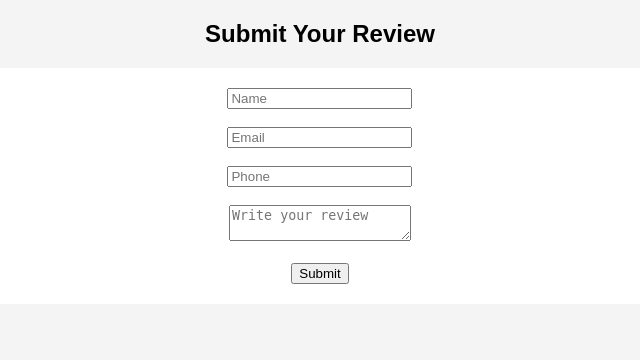
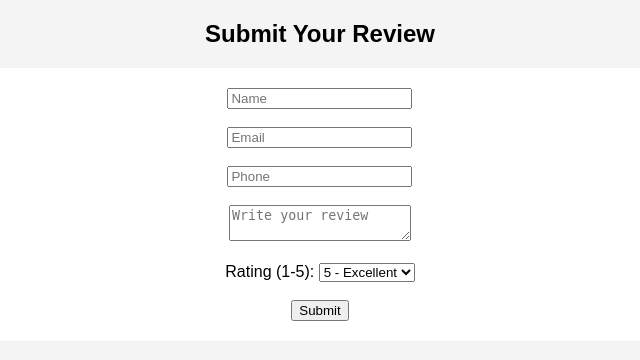
Before and after one commit to kushalachirasala-lang/demo, a Flask app: template templates/index.html in a window 1280 px wide. Shown: the top 360 px of the page, without its empty margins (320-960 px from the left). Run offline with Flask 3, Linux system fonts and the light colour scheme; the template is opened without the code that fills it, so the values that code supplies are empty.

Commit message:
comming some changes

```diff
--- a/app.py
+++ b/app.py
@@ -12,7 +12,8 @@ def create_db():
             name TEXT,
             email TEXT,
             phone TEXT,
-            review TEXT
+            review TEXT,
+            rating INTEGER
         )
     """)
     conn.commit()
@@ -27,19 +28,20 @@ def review_form():
         email = request.form["email"]
         phone = request.form["phone"]
         review = request.form["review"]
+        rating = request.form["rating"]
 
         conn = sqlite3.connect("reviews.db")
         cur = conn.cursor()
         cur.execute(
-            "INSERT INTO reviews (name, email, phone, review) VALUES (?, ?, ?, ?)",
-            (name, email, phone, review)
+            "INSERT INTO reviews (name, email, phone, review, rating) VALUES (?, ?, ?, ?, ?)",
+            (name, email, phone, review, rating)
         )
         conn.commit()
         conn.close()
 
         return "✅ Review Saved Successfully!"
 
-    return render_template("form.html")
+    return render_template("index.html")
 
 if __name__ == "__main__":
     app.run(debug=True)
--- a/templates/index.html
+++ b/templates/index.html
@@ -43,6 +43,14 @@
             <input type="email" name="email" placeholder="Email" required><br><br>
             <input type="text" name="phone" placeholder="Phone" required><br><br>
             <textarea name="review" placeholder="Write your review" required></textarea><br><br>
+            <label for="rating">Rating (1-5):</label>
+            <select name="rating" id="rating">
+                <option value="5">5 - Excellent</option>
+                <option value="4">4 - Good</option>
+                <option value="3">3 - Average</option>
+                <option value="2">2 - Poor</option>
+                <option value="1">1 - Terrible</option>
+            </select><br><br>
             <button type="submit">Submit</button>
         </form>
 
@@ -54,6 +62,7 @@
                 <th>Email</th>
                 <th>Phone</th>
                 <th>Review</th>
+                <th>Rating</th>
             </tr>
             {% for r in reviews %}
             <tr>
@@ -61,6 +70,7 @@
                 <td>{{ r["email"] }}</td>
                 <td>{{ r["phone"] }}</td>
                 <td>{{ r["review"] }}</td>
+                <td>{{ r["rating"] }}</td>
             </tr>
             {% endfor %}
         </table>
```
